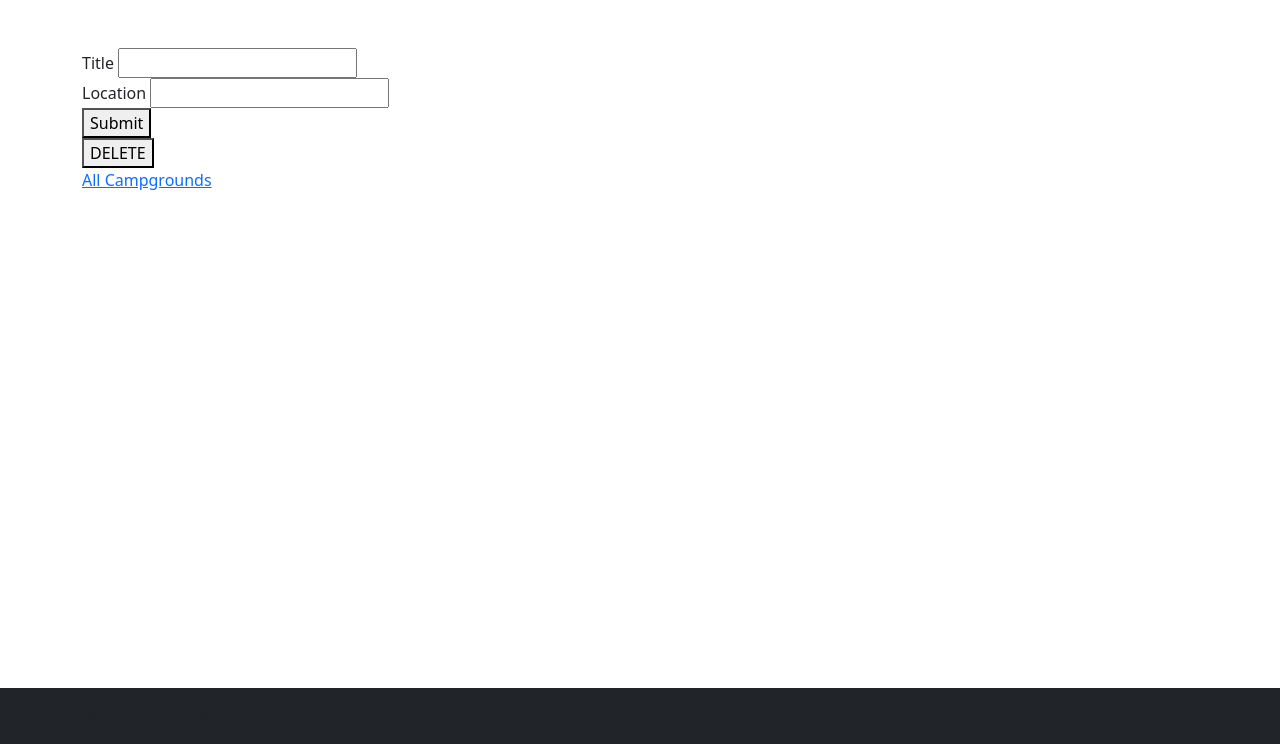
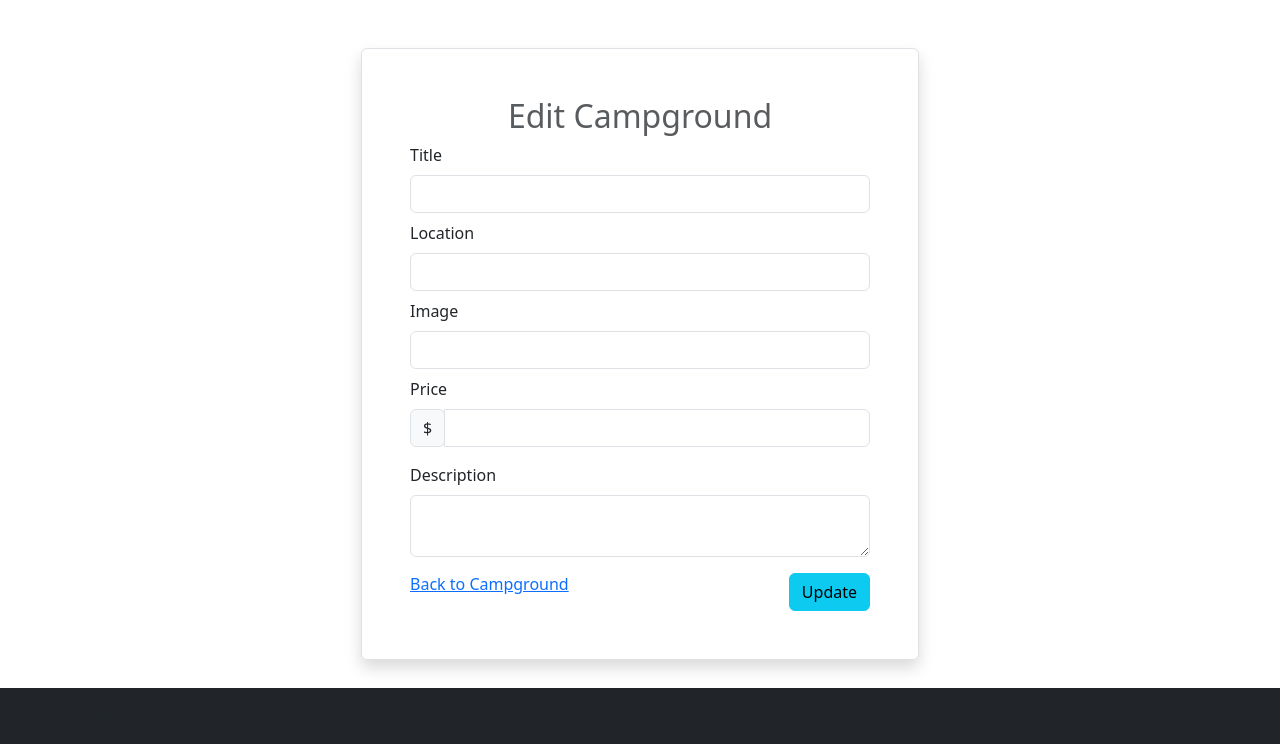
Before and after one commit to harmanpreetbajwa/YelpCamp, a Node server app: template views/campgrounds/edit.ejs in a window 1280 px wide. Shown: the part 56-800 px from the top of the page. Run offline with Node 20, Linux system fonts and the light colour scheme; the template is opened without the code that fills it, so the values that code supplies are empty; some libraries are stand-ins or nearby versions.

Commit message:
Added basic stylying for all pages

```diff
--- a/index.js
+++ b/index.js
@@ -44,8 +44,6 @@ app.get('/campgrounds/:id', async(req, res) => {
 app.get('/campgrounds/:id/edit', async(req, res) => {
     const { id } = req.params;
     const campground = await Campground.findById(id);
-    console.log('Before EDIT');
-    console.log(campground);
     res.render('campgrounds/edit', {campground});
 });
 
@@ -59,6 +57,8 @@ app.post('/campgrounds', async (req, res) => {
 app.put('/campgrounds/:id', async (req, res) => {
     const { id } = req.params;
     const campData = req.body.campground;
+    console.log('Payload in request body: ');
+    console.log(campData);
     const updatedCamp = await Campground.findByIdAndUpdate(id, campData, {new: true});
     console.log('Updated Campground:');
     console.log(updatedCamp);
--- a/views/campgrounds/edit.ejs
+++ b/views/campgrounds/edit.ejs
@@ -1,16 +1,36 @@
 <% layout('layouts/boilerplate.ejs') %>
-<form action="/campgrounds/<%= campground._id %>?_method=PUT" method="post">
-    <div>
-        <label for="title">Title</label>
-        <input type="text" name="campground[title]" id="title" value="<%= campground.title %>">
-    </div>
-    <div>
-        <label for="location">Location</label>
-        <input type="text" name="campground[location]" id="location" value="<%= campground.location %>">
-    </div>
-    <button type="submit">Submit</button>
-</form>
-<form action="/campgrounds/<%= campground._id %>?_method=DELETE" method="post">
-    <button type="submit">DELETE</button>
-</form>
-<a href="/campgrounds">All Campgrounds</a>
+<div class="col-md-6 offset-3 border p-5 rounded shadow">
+    <h2 class="text-muted text-center">Edit Campground</h2>
+    <form action="/campgrounds/<%= campground._id %>?_method=PUT" method="post">
+        <div class="form-group">
+            <label for="title" class="form-label">Title</label>
+            <input type="text" class="form-control mb-2" name="campground[title]" id="title" value="<%= campground.title %>">
+        </div>
+        <div class="form-group">
+            <label for="location" class="form-label">Location</label>
+            <input type="text" class="form-control mb-2" name="campground[location]" id="location" value="<%= campground.location %>">
+        </div>
+        <div class="form-group">
+            <label for="image" class="form-label">Image</label>
+            <input type="text" class="form-control mb-2" name="campground[image]" id="image" value="<%= campground.image %>">
+        </div>
+        <div>
+            <label for="price-div" class="form-label">Price</label>
+            <div class="input-group mb-2" name="price-div" >
+                <div class="input-group-prepend">
+                    <div class="input-group-text">$</div>
+                </div>
+                <input type="number" step="any" class="form-control mb-2" name="campground[price]" id="price" value="<%= campground.price %>">
+            </div>
+        </div>
+        <div>
+            <label class="form-label" for="description">Description</label>
+            <textarea class="form-control" type="text" id="description" name="campground[description]"><%= campground.description%></textarea>
+        </div>
+        <div class="d-flex justify-content-between align-items-center">
+            <a href="/campgrounds/<%= campground._id %>" class="">Back to Campground</a>
+            <button type="submit" class="btn btn-info mt-3">Update</button>
+        </div>
+    </form>
+
+</div>
```
Also changed, not shown: views/campgrounds/index.ejs (+9 -3 lines), views/campgrounds/new.ejs (+28 -6 lines), views/campgrounds/show.ejs (+18 -8 lines).
